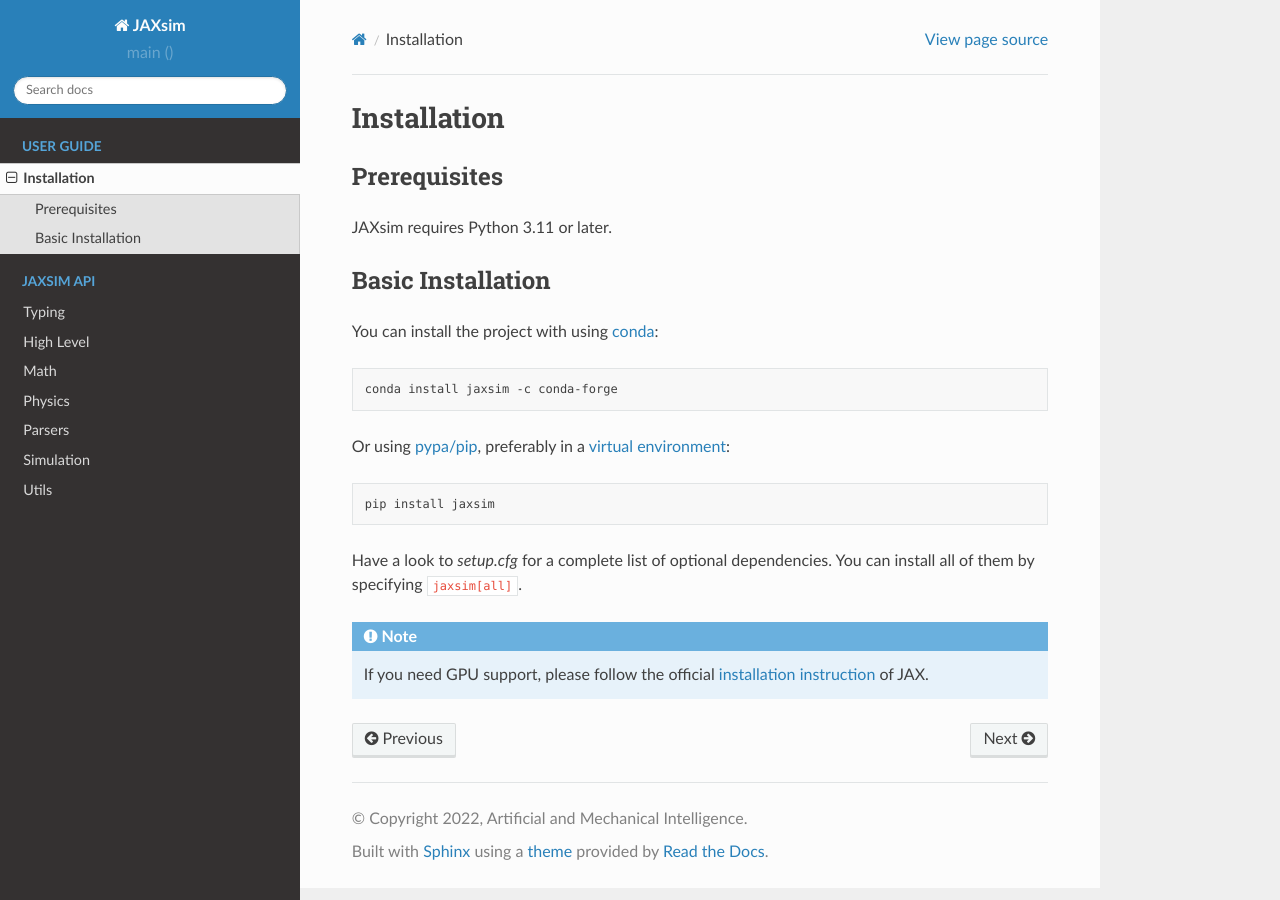
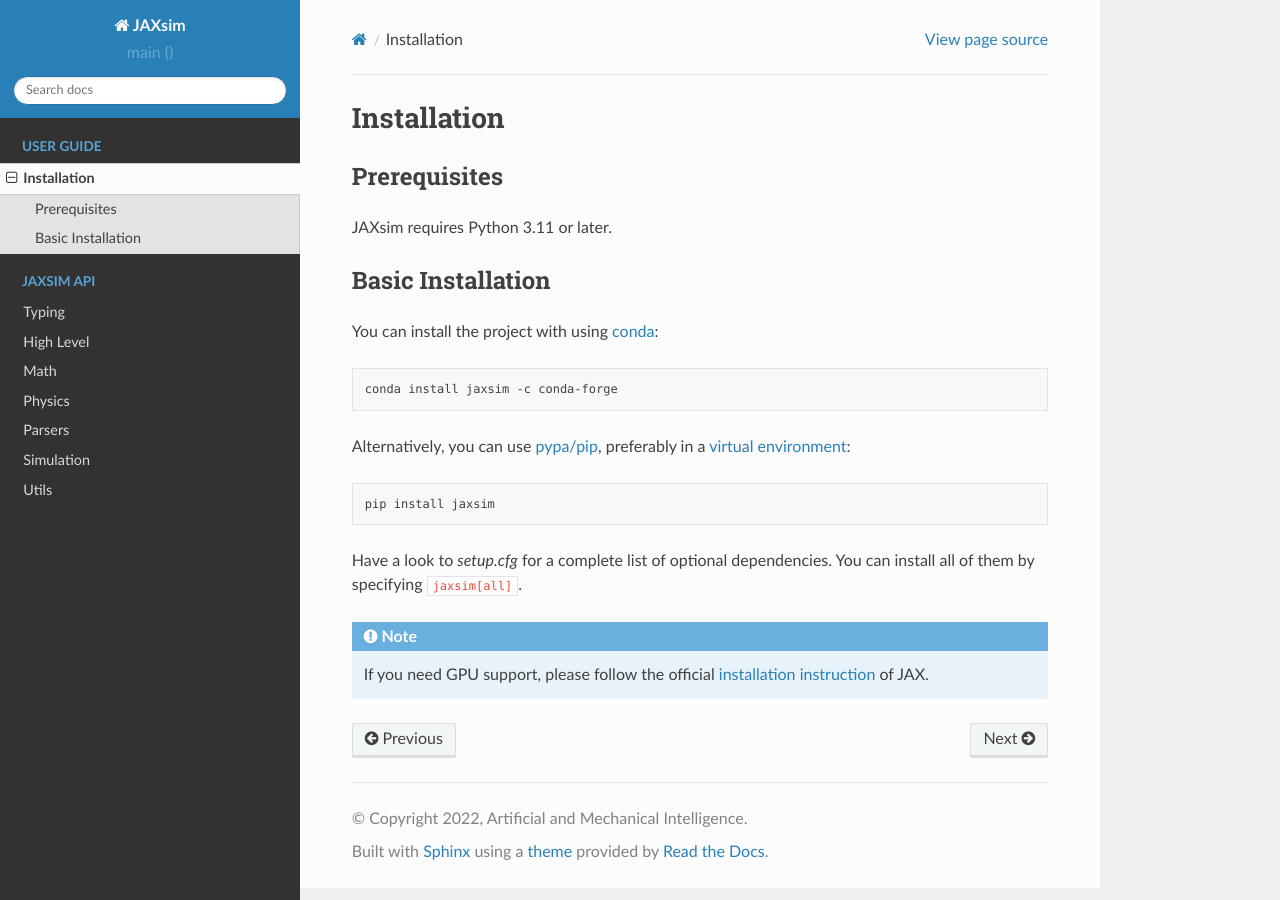
Before and after one commit to ami-iit/jaxsim, a Sphinx documentation site: the page built from docs/guide/install.rst, in a window 1280 px wide. Built offline with Sphinx 7.4.7 and the Read the Docs theme 2.0.0, drawn with Linux system fonts in a browser that asks for light colours; the version number could not be read and is left out.

Commit message:
Update install.rst
Co-authored-by: Diego Ferigo <diego.ferigo@iit.it>

```diff
--- a/docs/guide/install.rst
+++ b/docs/guide/install.rst
@@ -17,7 +17,7 @@
 
    conda install jaxsim -c conda-forge
 
-Or using `pypa/pip`_, preferably in a `virtual environment`_:
+Alternatively, you can use `pypa/pip`_, preferably in a `virtual environment`_:
 
 .. code-block:: bash
 
```
